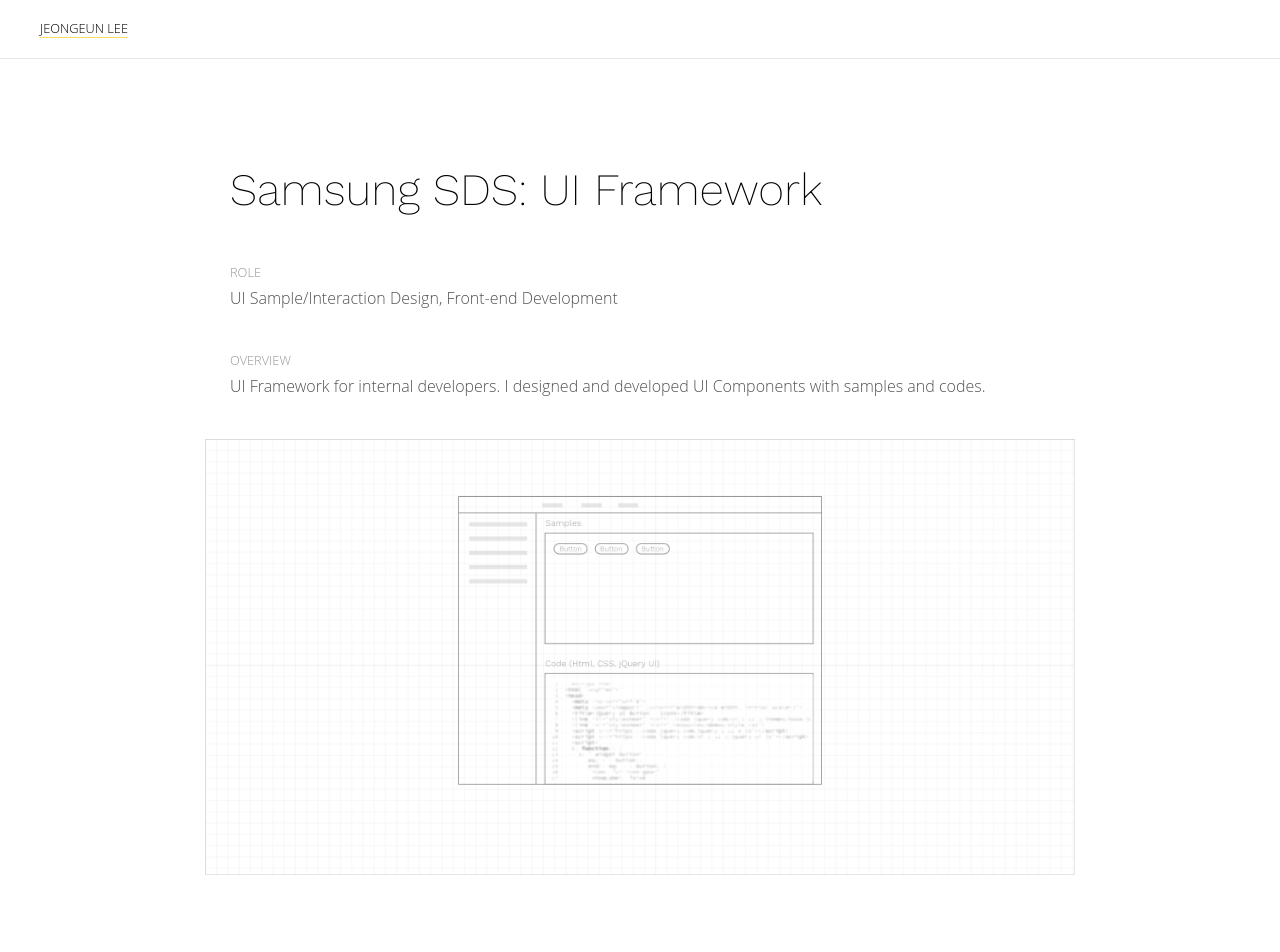
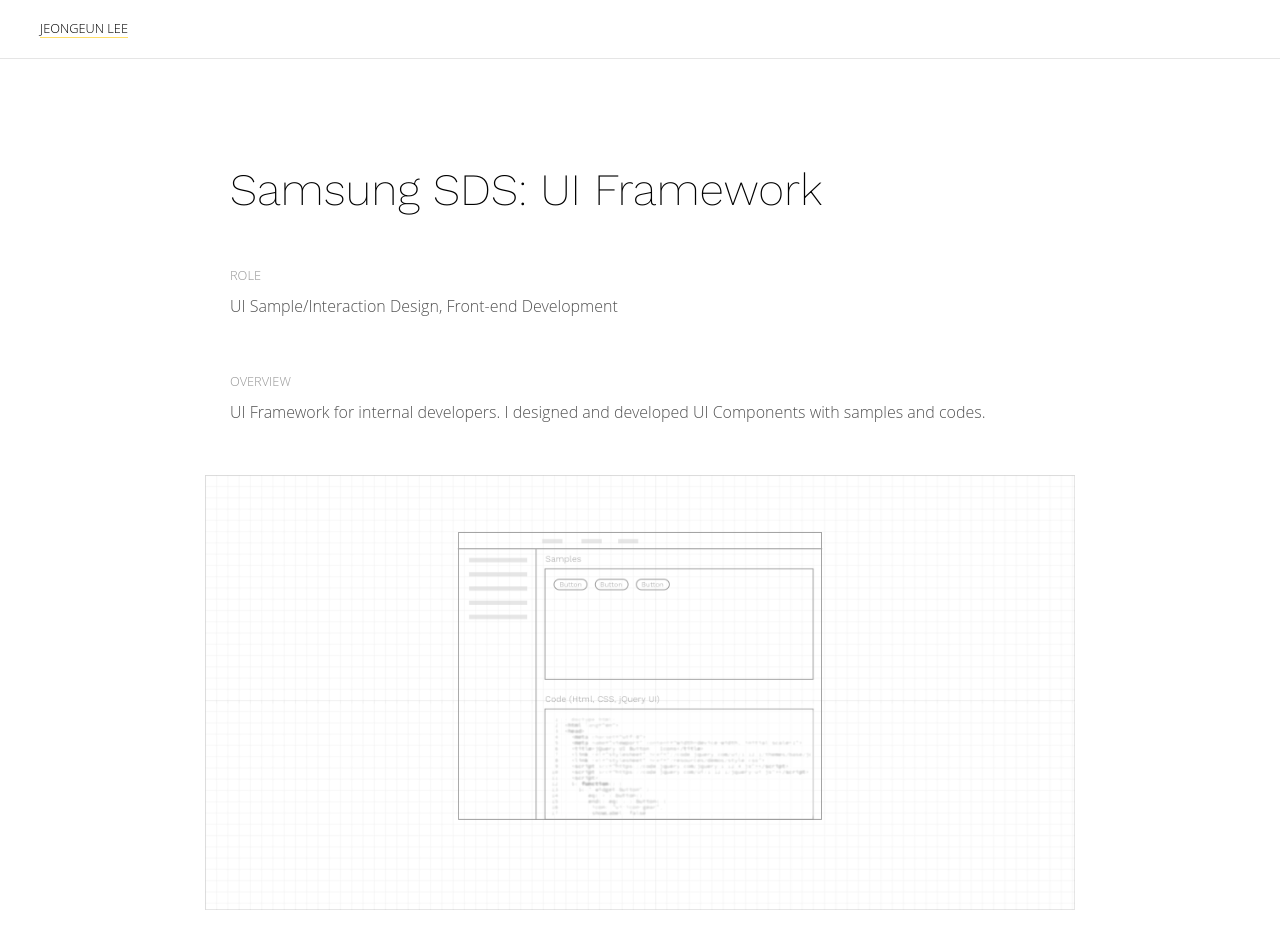
Before and after one commit to ljeun/portfolio_back, a Jekyll site: the page built from _posts/2014-05-01-samsungsds-uiframework.markdown, in a window 1280 px wide. Shown: the top 952 px of the page. Built offline with Jekyll 4.4.1, drawn with Linux system fonts in a browser that asks for light colours; some of the changed text lies outside the part shown.

Commit message:
update texts and css line height

```diff
--- a/_posts/2014-05-01-samsungsds-uiframework.markdown
+++ b/_posts/2014-05-01-samsungsds-uiframework.markdown
@@ -2,12 +2,12 @@
 layout: project
 permalink: /samsungsds-uiframework/
 title: 'Samsung SDS: UI Framework'
-type: Internal Research
+type: Internal Research and Development
 period: 2012-2014
 role: UI Sample/Interaction Design, Front-end Development
 overview: UI Framework for internal developers. I designed and developed UI Components with samples and codes.
 section_1: What I did
-content_1: I was involoved in design and front-end development of UI framework for internal developers in Samsung SDS.<br/><ul><li>UI Componet Design - Created several basic sets of UI components such as button, slider, accordion with interactions.</li> <li>Front-end Development - Coded the UI samples using jQuery, Javascript, CSS, and Html for a template. </li></ul>
+content_1: I was involoved in design and front-end development of UI framework for internal developers in Samsung SDS.<br/><ul><li>UI Componet Design <ul><li>Designed several basic sets of UI components such as button, progressbar, accordion</li><li>Added interactions for the planned UI components (e.g. button-click/hover/with icons, progressbar-direction/different shape/image movement)</li></ul> <li>Front-end Development <ul><li>Extended/Customized jQeury UI library for the planned UI components. (paginator) </li><li>Provide Codes of Javascript with jQuery, Html, and CSS as a template for a quick start</li></ul></ul>
 image_main: /img/works/uiframework/main.png
 image_main_detail: /img/works/uiframework/main_detail.png
 image_sketches: /img/works/uiframework/sketches.png
--- a/_sass/_detail.scss
+++ b/_sass/_detail.scss
@@ -15,6 +15,11 @@
   //font-family: sans-serif;
   font-size: 1.0rem;
   font-weight: 100;
+  line-height: 1.8;
+}
+
+.project ul {
+  line-height: 1.8;
 }
 
 
```
